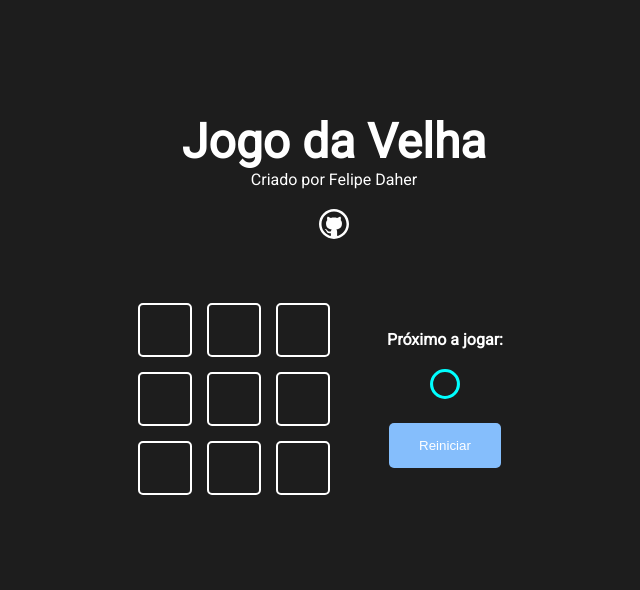
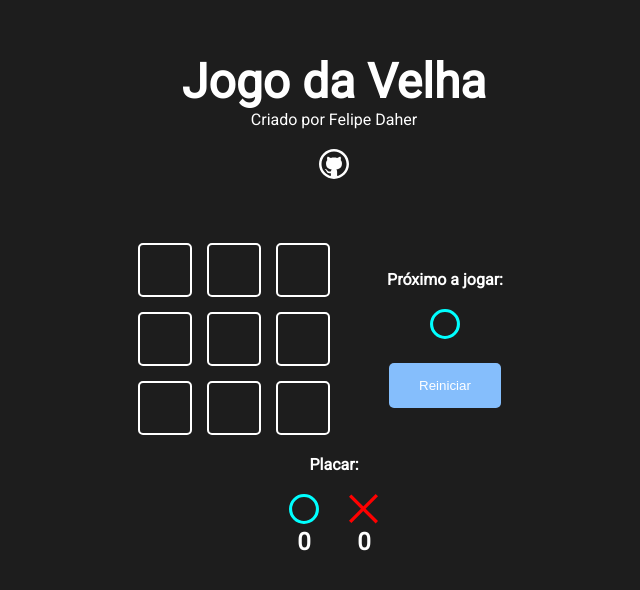
Before and after one commit to feDaher/react-jogo-da-velha, a Next.js app: page / in a window 1280 px wide. Shown: the part 116-706 px from the top of the page, without its empty margins (306-946 px from the left). Built offline with nearby package versions, Linux system fonts and the light colour scheme.

Commit message:
Criado Placar

```diff
--- a/src/compenents/game/Game.module.css
+++ b/src/compenents/game/Game.module.css
@@ -8,6 +8,7 @@
   display: flex;
   gap: 30px;
   align-items: center;
+  margin-bottom: 20px;
 }
 
 @media screen and (max-width: 430px){
--- a/src/compenents/game/game.jsx
+++ b/src/compenents/game/game.jsx
@@ -2,6 +2,7 @@
 import styles from './Game.module.css'
 import GameOption from '../gameOption/gameOption'
 import GameInfo from '../gameInfo/gameInfo'
+import Score from '../score/score'
 
 const winnerTable = [
   [0, 1, 2],
@@ -90,6 +91,7 @@
           isDraw={draw}
         />
       </div>
+      <Score />
     </>
   )
 }
--- /dev/null
+++ b/src/compenents/score/Score.module.css
@@ -0,0 +1,11 @@
+.score {
+  display: flex;
+  gap: 30px;
+  margin-top: 20px;
+}
+
+.scoreContent{
+  display: flex;
+  flex-direction: column;
+  align-items: center;
+}
--- /dev/null
+++ b/src/compenents/score/score.jsx
@@ -0,0 +1,22 @@
+import styles from './Score.module.css'
+import Icon from '../icon/icon'
+
+function Score () {
+  return (
+    <>
+      <h4>Placar:</h4>
+      <div className={styles.score}>
+        <div className={styles.scoreContent}>
+          <Icon iconName="circle" />
+          <h2>0</h2>
+        </div>
+        <div className={styles.scoreContent}>
+          <Icon iconName="x" />
+          <h2>0</h2>
+        </div>
+     </div>
+    </>
+  )
+}
+
+export default Score
```
